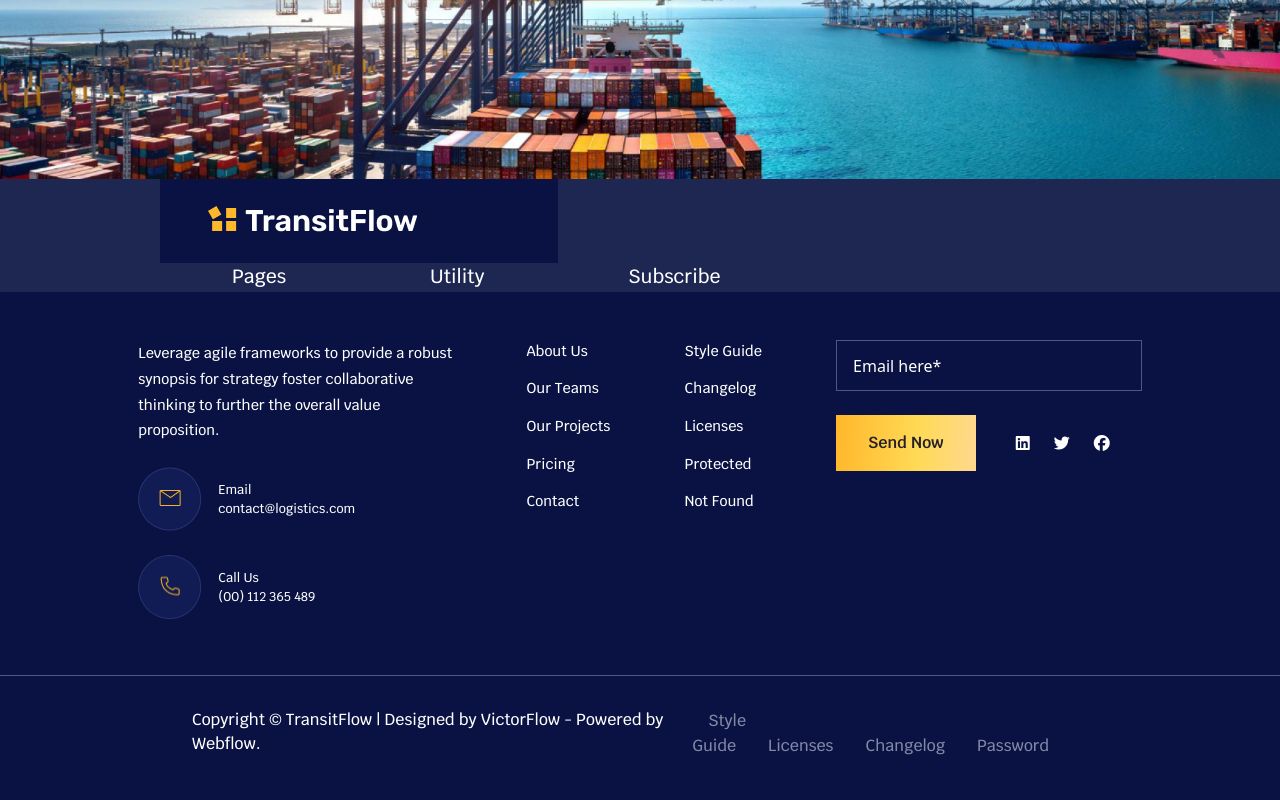
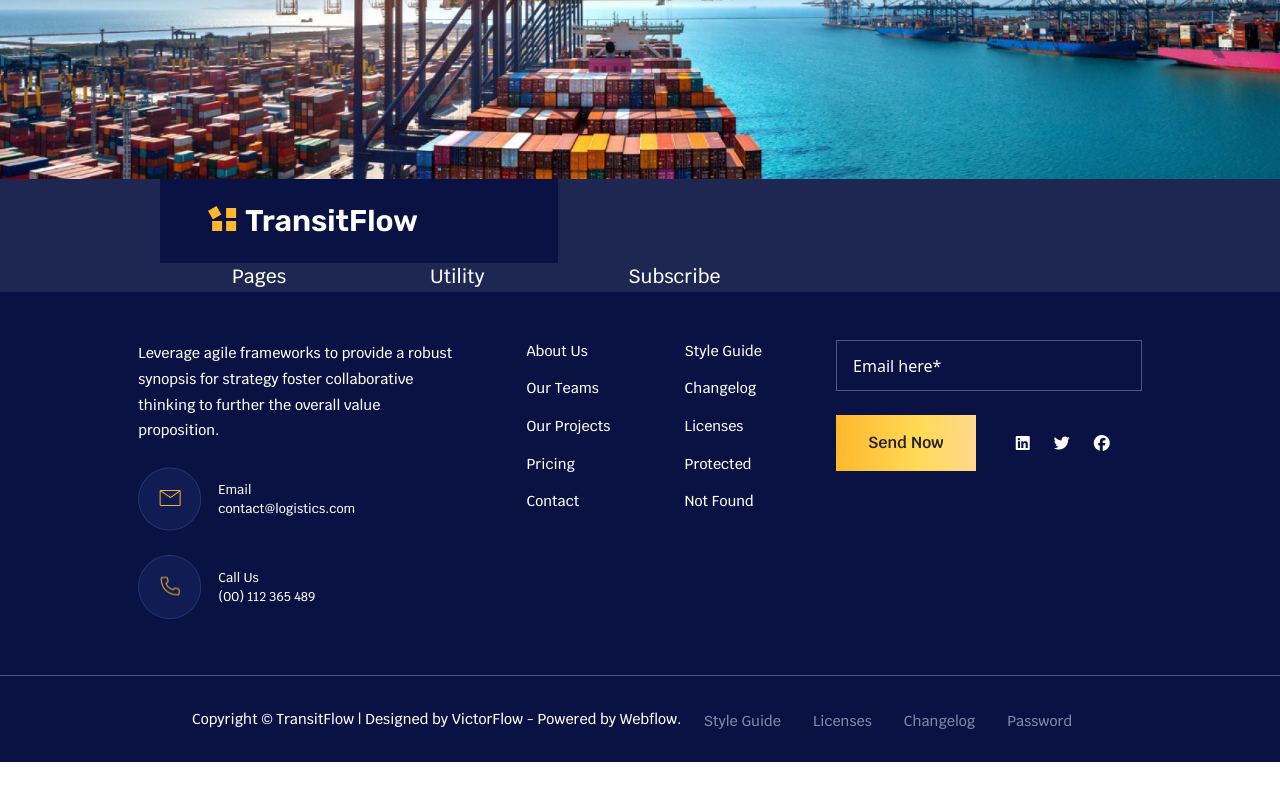
Before and after one commit to adetutudeborah/transitflow-website, a React (Vite) app: page / in a window 1280 px wide. Shown: the part 10841-11641 px from the top of the page. After the commit the page ends 11603 px from the top, so only its background shows below. Built offline with nearby package versions, Linux system fonts and the light colour scheme; some icons are missing.

Commit message:
update footer.css

```diff
--- a/src/Components/Footer/Footer.css
+++ b/src/Components/Footer/Footer.css
@@ -102,19 +102,19 @@
     display: flex;
     flex-direction: row;
     justify-content: space-between;
-    padding: 2rem 12rem;
+    padding: 2rem 12rem 1rem;
 }
 
 .copyrighttitle{
     font-family: var(--secondary-font-family);
     font-weight: 500;
-    font-size: 1rem;
+    font-size: 0.9rem;
 }
 
 .copyrightitem{
     margin: 0 1rem;
     font-family: var(--secondary-font-family);
     font-weight: 400;
-    font-size: 1rem;
+    font-size: 0.9rem;
     color: #8388A7;
 }
```
